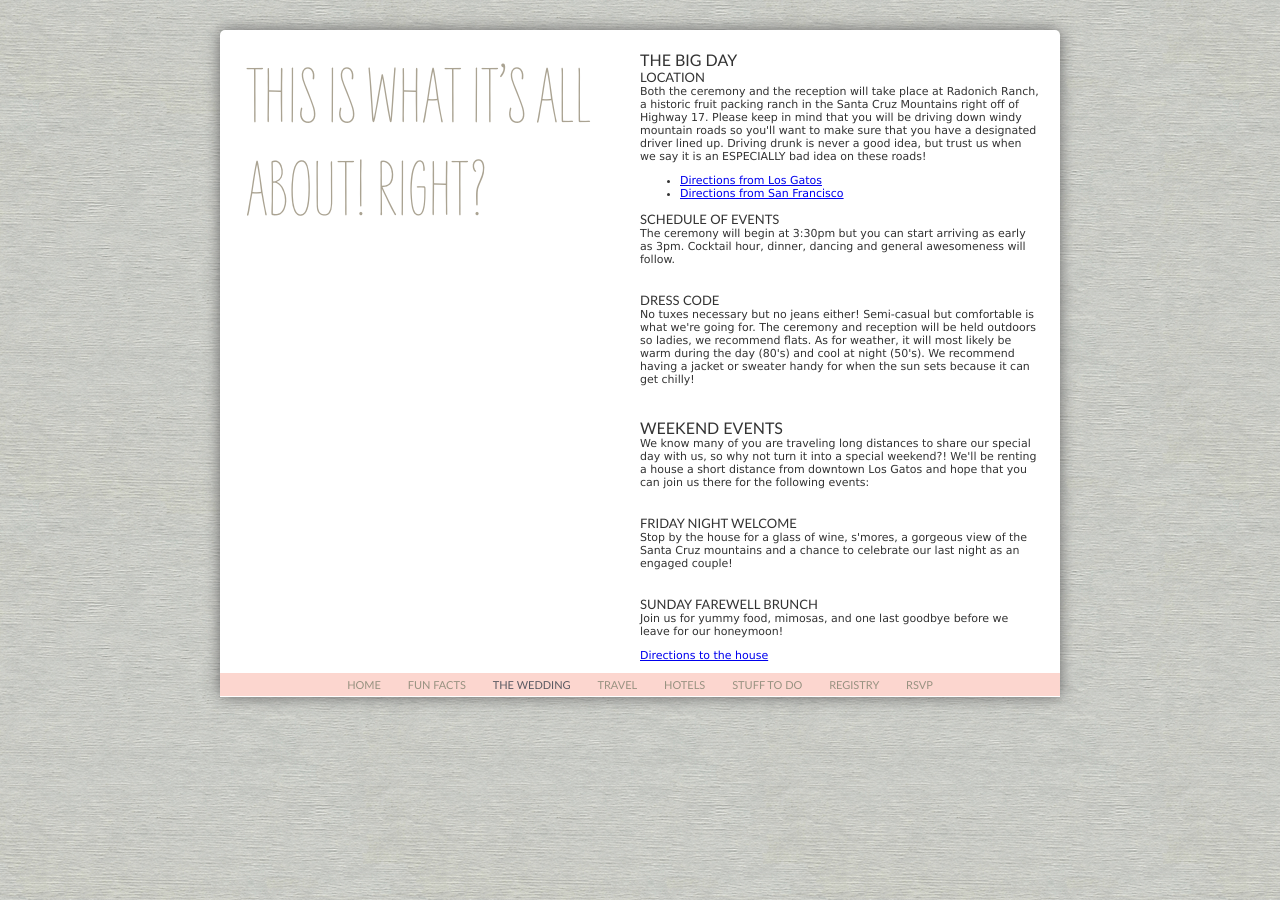
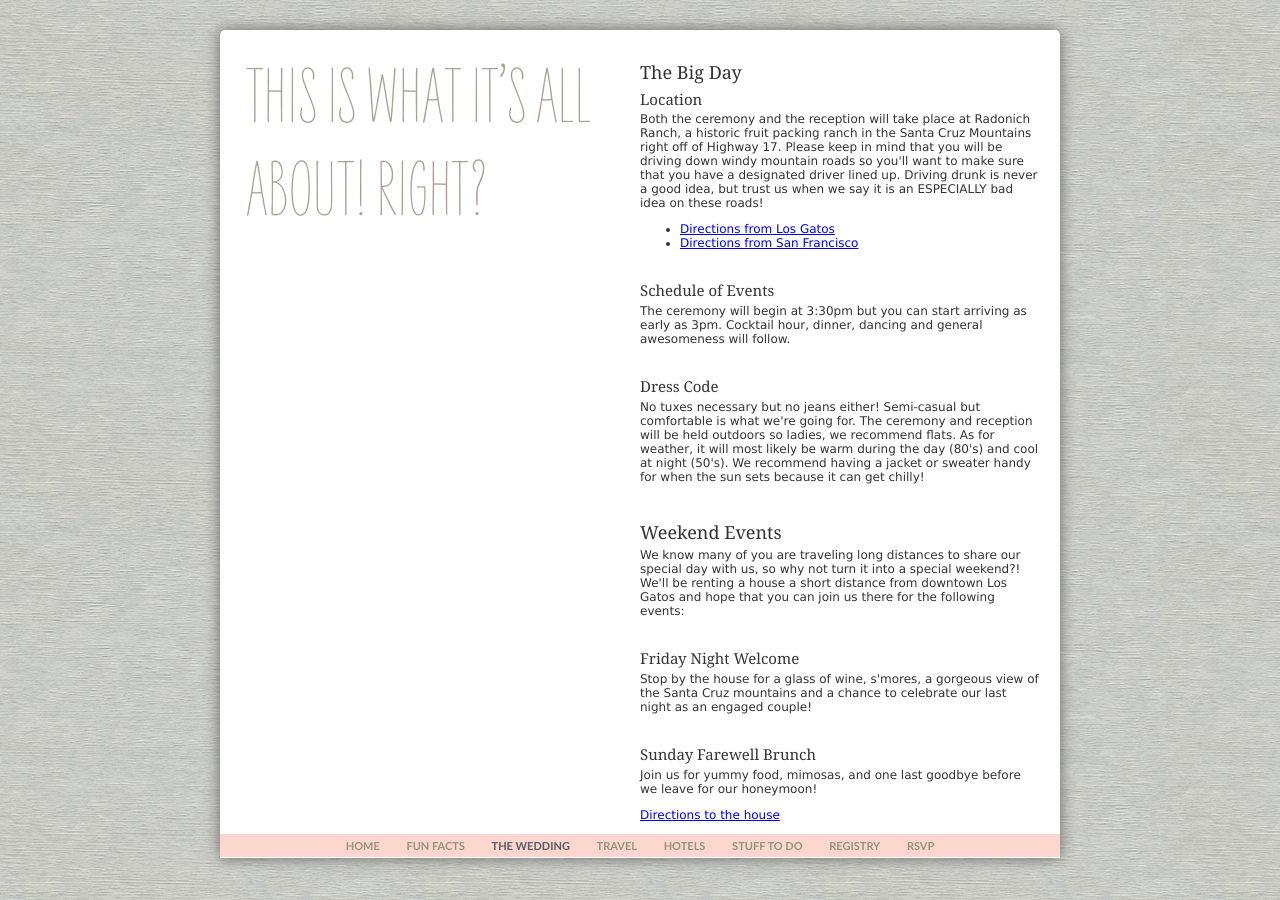
Before and after one commit to zpao/zarzpao.com, a Jekyll site: the page built from wedding.html, in a window 1280 px wide. Built offline with Jekyll 4.4.1, drawn with Linux system fonts in a browser that asks for light colours.

Commit message:
use that typekit power we have now

```diff
--- a/css/zarzpao.css
+++ b/css/zarzpao.css
@@ -21,8 +21,9 @@ article, aside, figure, footer, header, hgroup, nav, section {
 
 html {
   background: #d8d8d8;
-  font-family: Verdana, sans-serif;
-  font-size: 11px;
+  font-family: "museo-sans-1","museo-sans-2", Verdana, sans-serif;
+  font-size: 12px;
+  font-weight: 300;
   color: #333;
   background: url(../img/Paper0038_2_S.jpg);
 }
@@ -55,6 +56,7 @@ article header {
 article div {
   float: right;
   width: 400px;
+  margin-top: 10px;
 }
 article header h1 {
   text-indent: -10000px
@@ -84,16 +86,17 @@ article#article-rsvp header {
 /* XXXzpao Add specific styles for each page */
 
 article h2, article h3 {
-  font-family: Futura, Calibri, "Trebuchet MS", sans-serif;
-  font-weight: normal;
-  text-transform: uppercase;
-  margin-bottom: 0;
+  font-family: "rooney-web-1","rooney-web-2", Georgia, "sans-serif";
+  font-weight: 300;
+  /*text-transform: uppercase;*/
+  margin-bottom: .25em;
+  color: #333;
 }
 article h2 {
-  font-size: 16px;
+  font-size: 18px;
 }
 article h3 {
-  font-size: 13px;
+  font-size: 15px;
 }
 
 article p, ul, ol {
@@ -103,15 +106,17 @@ article ul, ol {
   padding-left: 40px;
 }
 
-article p + h2, article p + h3 {
+article p + h2, article p + h3,
+article ul + h2, article ul + h3 {
   margin-top: 2em;
 }
 
 /* Navigating the ol' dusty trail */
 nav {
   clear: both;
-  font-family: Futura, Calibri, 'Lucida Sans Unicode', sans-serif;
+  font-family: "museo-sans-1", "museo-sans-2", Futura, Calibri, 'Lucida Sans Unicode', sans-serif;
   font-size: 11px;
+  font-weight: 700;
   text-transform: uppercase;
   text-align: center;
   background: #fcd6cf;
```
